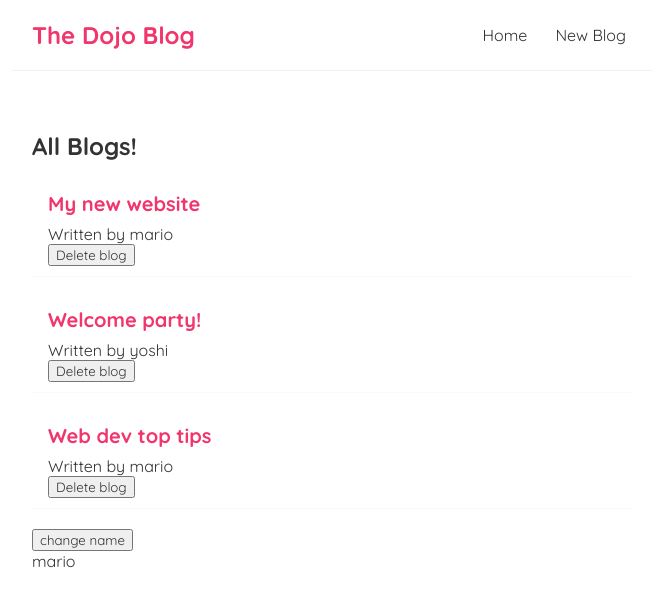
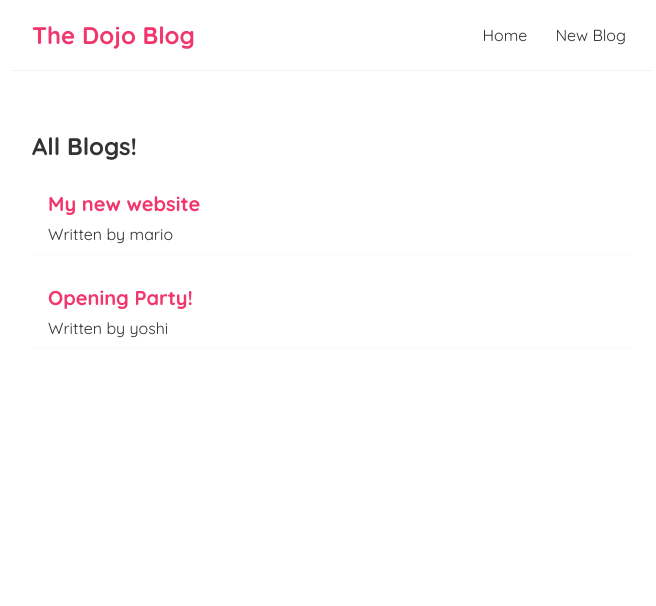
Before and after one commit to joj652/netninjafullcourse, a React (Create React App) app: page / in a window 1280 px wide. Shown: the top 606 px of the page, without its empty margins (308-964 px from the left). Built offline with nearby package versions, Linux system fonts and the light colour scheme; data requests are answered from the project's data file.

Commit message:
lesson 20.. custom hooks

```diff
--- a/src/BlogList.js
+++ b/src/BlogList.js
@@ -1,6 +1,6 @@
 import React from 'react'
 
-const BlogList = ({blogs, title, handleDelete}) => {
+const BlogList = ({blogs, title}) => {
 
 
 
@@ -11,7 +11,7 @@
                 <div className="blog-preview" key = {blog.id}>
                     <h2>{ blog.title }</h2>
                     <p>Written by {blog.author}</p>
-                    <button onClick ={() => handleDelete(blog.id)}>Delete blog</button>
+
                 </div>
             ))}
         </div>
--- a/src/Home.js
+++ b/src/Home.js
@@ -1,33 +1,21 @@
 import React from 'react'
 import { useState, useEffect } from 'react'
 import BlogList from './BlogList';
+import useFetch from './useFetch';
+
 
 const Home = () => {
-    const [blogs, setBlogs] = useState([
-        { title: 'My new website', body: 'lorem ipsum...', author: 'mario', id: 1 },
-        { title: "Welcome party!", body: 'lorem ipsum...', author: 'yoshi', id: 2 },
-        { title: 'Web dev top tips', body: 'lorem ipsum ...', author: 'mario', id: 3 }
 
-    ]);
+    const {data: blogs, isPending, error} = useFetch('http://localhost:8000/blogs')
 
-    const [name, setName] = useState('mario');
 
-    const handleDelete = (id) =>{
-        const newBlogs = blogs.filter(blog => blog.id !== id);
-        setBlogs(newBlogs);
-    }
-
-    useEffect(()=> {
-        console.log('use effect ran');
-        console.log(name)
-    },[name])
 
     return (
         <div className="home">
-            <BlogList blogs={blogs} title="All Blogs!" handleDelete = {handleDelete} />
-            {/* <BlogList blogs={blogs.filter((blog) => blog.author === 'mario')} title="Mario's blogs!" handleDelete = {handleDelete} /> */}
-            <button onClick= {() => setName("luigi")}> change name</button>
-            <p>{name}</p>
+            {error && <div>{error}</div>}
+            {isPending && <div> Loading ... </div>}
+            {/* //first check if blog has data .. if null means false */}
+            {blogs && <BlogList blogs={blogs} title="All Blogs!" />}
         </div>
     )
 }
--- /dev/null
+++ b/src/useFetch.js
@@ -0,0 +1,35 @@
+import { useState, useEffect } from "react";
+
+const useFetch = (url) => {
+
+    const [data, setData] = useState(null);
+    const [isPending, setIsPending] = useState(true);
+    const [error, setError] = useState(null)
+
+    useEffect(() => {
+        console.log('use effect ran');
+        fetch(url)
+            .then(res => {
+                if (!res.ok) {
+                    throw Error('Could not fetch data for that resource')
+                }
+                return res.json();
+            })
+            .then(data => {
+                setData(data);
+                setIsPending(false)
+                setError(null)
+            })
+            .catch(err => {
+                setIsPending(false);
+                setError(err.message);
+                console.log(err.message);
+
+            })
+
+    }, [url]) //when url changes it will rerun to fetch data for that end point
+
+    return {data, isPending, error}
+}
+
+export default useFetch;
```
Also changed, not shown: 1 other file (tests, documents, lock files or other folders).
